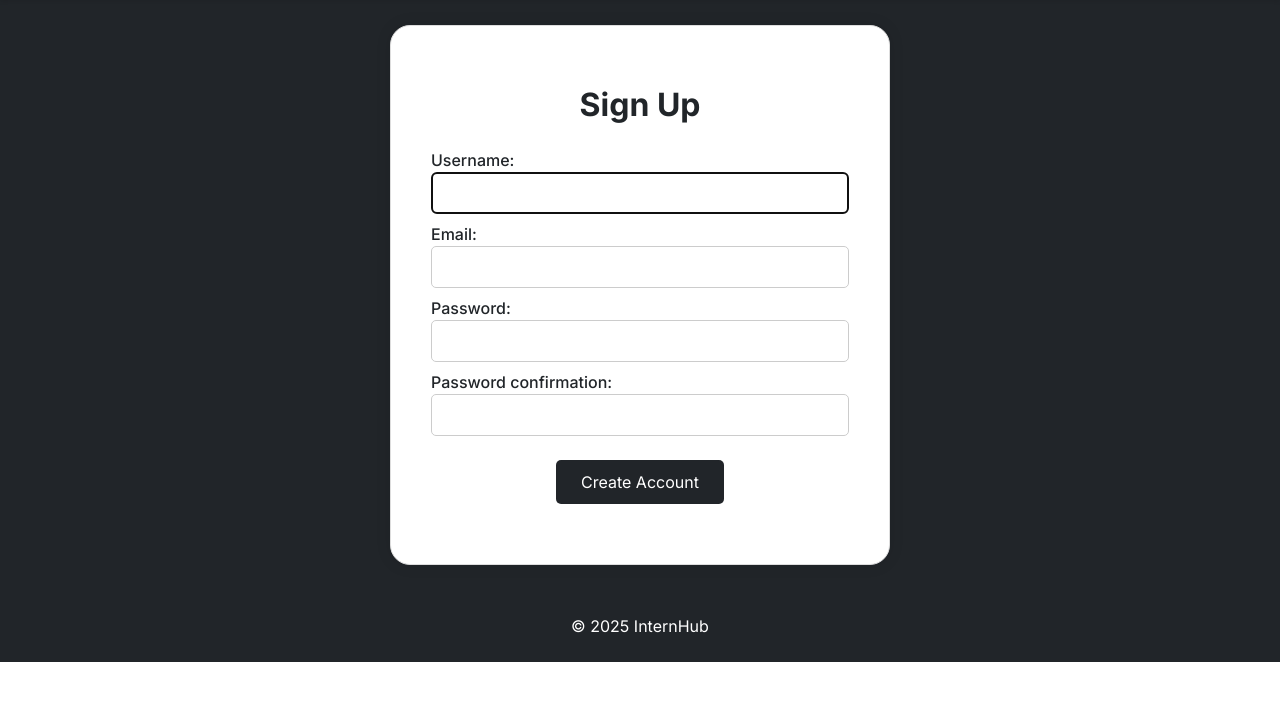
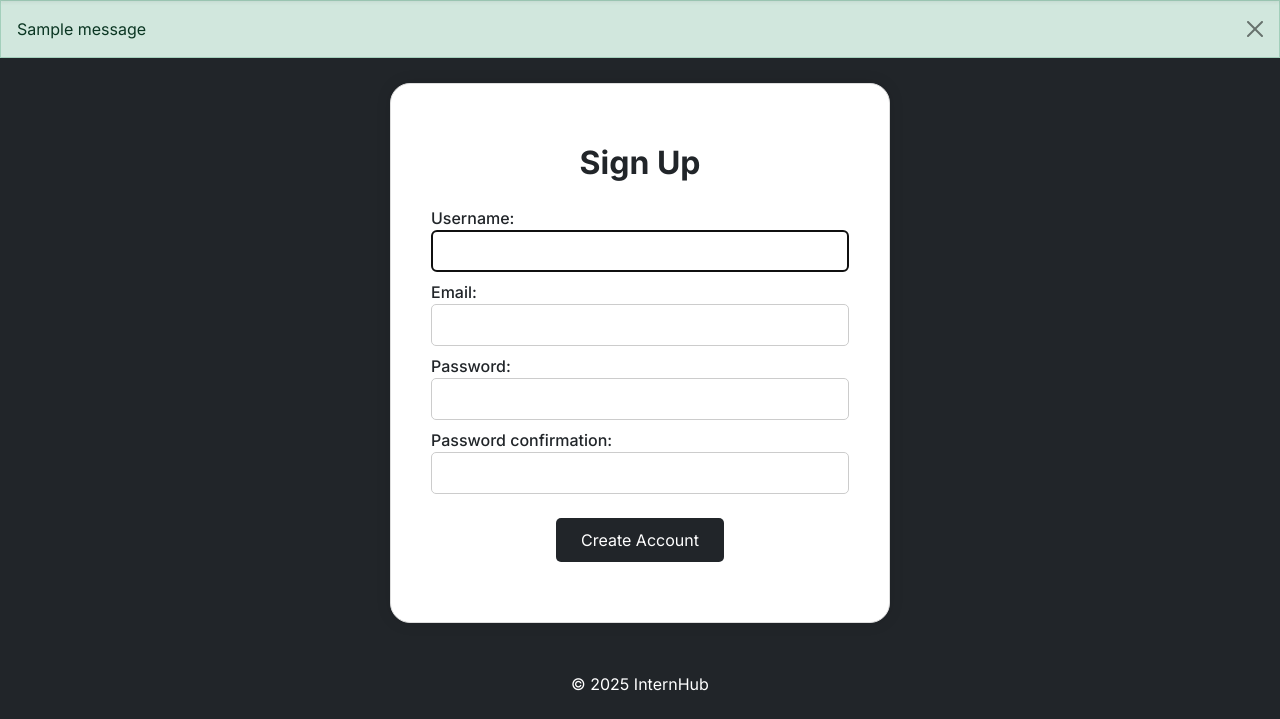
Before and after one commit to darkcom109/InternHub, a Django app: page /signup/ in a window 1280 px wide. Shown: the part 57-776 px from the top of the page. Run offline with Django 5.2, Linux system fonts and the light colour scheme; one stand-in notice (Sample message) is shown.

Commit message:
Added error messages and locked down the app

```diff
--- a/internhub_project/internhub/templates/base_templates/base.html
+++ b/internhub_project/internhub/templates/base_templates/base.html
@@ -25,6 +25,15 @@
     <!-- Navbar -->
     {% include 'components/navbar.html' %}
 
+    {% if messages %}
+        {% for message in messages %}
+          <div class="alert alert-{{ message.tags }} alert-dismissible fade show mb-0 rounded-0" role="alert">
+            <div>{{ message }}</div>
+            <button type="button" class="btn-close" data-bs-dismiss="alert" aria-label="Close"></button>
+          </div>
+        {% endfor %}
+    {% endif %}
+
     {% block content %}
 
     {% endblock %}
--- a/internhub_project/internhub/templates/login.html
+++ b/internhub_project/internhub/templates/login.html
@@ -13,17 +13,11 @@
                 <div>
                     {{ form.username.label_tag }}
                     {{ form.username }}
-                    <div class="text-center">
-                        {{ form.username.errors }}
-                    </div>
                 </div>
 
                 <div>
                     {{ form.password.label_tag }}
                     {{ form.password }}
-                    <div class="text-center">
-                        {{ form.password.errors }}
-                    </div>
                 </div>
 
                 <div class="d-flex justify-content-center mt-3">
--- a/internhub_project/internhub/templates/signup.html
+++ b/internhub_project/internhub/templates/signup.html
@@ -11,34 +11,45 @@
                 <div>
                     {{ form.username.label_tag }}
                     {{ form.username }}
-                    <div class="text-center">
-                        {{ form.username.errors }}
-                    </div>
                 </div>
 
                 <div>
                     {{ form.email.label_tag }}
                     {{ form.email }}
-                    <div class="text-center">
-                        {{ form.email.errors }}
-                    </div>
                 </div>
 
                 <div>
                     {{ form.password1.label_tag }}
                     {{ form.password1 }}
-                    <div class="text-center">
-                        {{ form.password1.errors }}
-                    </div>
                 </div>
 
                 <div>
                     {{ form.password2.label_tag }}
                     {{ form.password2 }}
-                    <div class="text-center mb-0">
-                        {{ form.password2.errors }}
+                </div>
+
+                {% if form.errors %}
+                    <div class="alert alert-danger text-center">
+                        Please correct the errors below.
                     </div>
-                </div>
+
+                    <ul class="text-center list-unstyled mb-0">
+                        {% for field in form %}
+                        {% if field.errors %}
+                            {% for error in field.errors %}
+                            <li class="text-danger">
+                                <strong>{{ field.label }}:</strong> {{ error }}
+                            </li>
+                            {% endfor %}
+                        {% endif %}
+                        {% endfor %}
+
+                        {% for error in form.non_field_errors %}
+                        <li class="text-danger">{{ error }}</li>
+                        {% endfor %}
+                    </ul>
+                {% endif %}
+
 
                 <div class="d-flex justify-content-center mt-3">
                     <button type="submit" class="signup-button-styling">Create Account</button>
--- a/internhub_project/internhub/views.py
+++ b/internhub_project/internhub/views.py
@@ -1,5 +1,7 @@
 from django.shortcuts import render, redirect
+from django.contrib import messages
 from django.contrib.auth import authenticate, login as auth_login, logout
+from django.contrib.auth.decorators import login_required
 from .forms import SignupForm, LoginForm
 
 # Create your views here.
@@ -7,6 +9,8 @@ def index(request):
     return render(request, 'index.html')
 
 def signup(request):
+    if request.user.is_authenticated:
+        return redirect('dashboard')
     # Checks if the request.method contains "POST", this means that the form was submitted
     if request.method == "POST":
         form = SignupForm(request.POST) # Make a form object and place in the data
@@ -15,13 +19,20 @@ def signup(request):
         if form.is_valid():
             # If the data passes validation, it saves the new user to the database
             form.save()
+            messages.success(request, "Signup was Successful!")
             return redirect('login')
+        else:
+            messages.error(request, "Signup was Unsuccessful!")
     else:
         form = SignupForm()
 
     return render(request, "signup.html", {"form": form})
 
 def login(request):
+
+    if request.user.is_authenticated:
+        return redirect('dashboard')
+
     if request.method == "POST":
         form = LoginForm(request.POST)
 
@@ -32,9 +43,13 @@ def login(request):
             user = authenticate(request, username=username, password=password)
             if user is not None:
                 auth_login(request, user)
+                messages.success(request, "You have logged in successfully!")
                 return redirect('dashboard') # Success!
             else:
+                messages.error(request, "Incorrect Username or Password")
                 return render(request, "login.html", {"form": form, "error": "Invalid username or password"})
+        else:
+            return render(request, "login.html", {"form": form, "error": "Invalid username or password"})
 
     else:
         form = LoginForm()
@@ -43,7 +58,9 @@ def login(request):
 
 def logout_view(request):
     logout(request)
+    messages.info(request, "You have been logged out successfully")
     return redirect('login')
 
+@login_required
 def dashboard(request):
     return render(request, 'dashboard.html')
```
Also changed, not shown: internhub_project/internhub_project/settings.py (+14 -0 lines), internhub_project/db.sqlite3.
